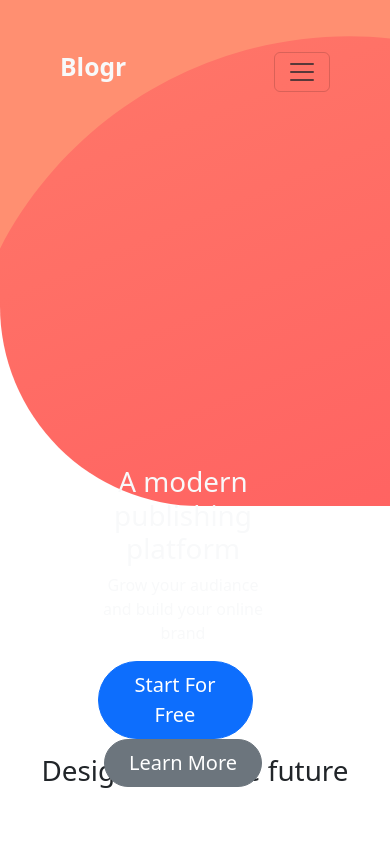
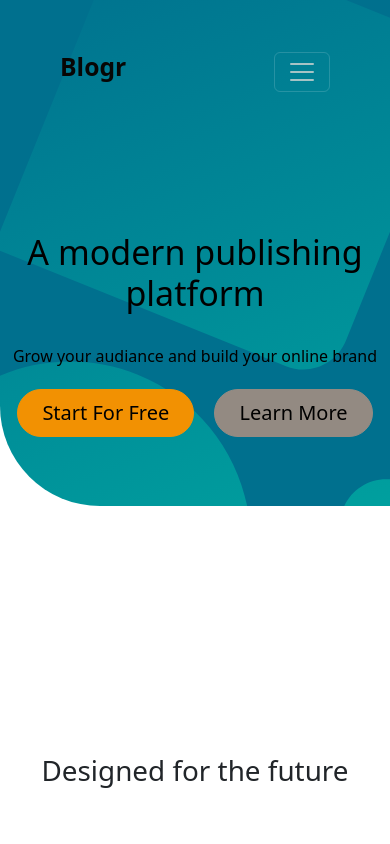
Before and after one commit to fleury-v/site-design, a website: page index.html in a window 390 px wide. Shown: the top 844 px of the page. Drawn offline with nearby package versions, Linux system fonts and the light colour scheme.

Commit message:
Modification du header en responsive

```diff
--- a/index.html
+++ b/index.html
@@ -73,8 +73,8 @@
     <section>
       <div class="container">
         <div class="row">
-          <div class="col-6 justify-content-center align-items-center">
-            <div class="position-relative top-100 start-50 text-light text-center title-subtitle">
+          <div class="col-sm-10 col-md-6 justify-content-center align-items-center">
+            <div class="text-center title-subtitle">
               <h1> A modern publishing platform </h1>
               <p> Grow your audiance and build your online brand </p>
               <button type="button" class="btn btn-primary btn-lg me-3 rounded-pill px-4">Start For Free</button>
--- a/scss/style.scss
+++ b/scss/style.scss
@@ -31,6 +31,9 @@ header section {
 }
 
 .title-subtitle {
+  position: relative;
+  top: 100px;
+  left: 360px;
   z-index: 1;
 }
 
@@ -44,6 +47,7 @@ form .login,
 main section p {
   line-height: 3em;
 }
+
 main .article {
   position: relative;
   top: 86px;
@@ -85,23 +89,28 @@ section.pattern-circles img {
   top: -40%;
   left: 13.5%;
 }
+
 section.pattern-circles .article_pattern-circles {
   margin-top: 80px;
 }
+
 section.pattern-circles p {
   width: 60%;
   text-align: justify;
 }
+
 section.laptop-desktop {
   background-image: url("../img/illustration-laptop-desktop.svg");
   background-repeat: no-repeat;
   background-position-x: -27.5%;
   min-height: 882px;
 }
+
 section.laptop-desktop .article {
   position: relative;
   top: 185px;
 }
+
 section.laptop-desktop .article p {
   width: 80%;
   text-align: justify;
@@ -132,3 +141,30 @@ footer li:first-child {
   position: relative;
   bottom: 17px;
 }
+
+// RESPONSIVE WEB DESIGN
+@media screen and (max-width: 576px) {
+  header {
+    background-image: url("../img/bg-pattern-intro.svg");
+    background-size: 1459px;
+    background-repeat: no-repeat;
+    background-position-y: 32%;
+    background-position-x: 36%;
+    filter: invert(70);
+    height: 60vh;
+    border-bottom-left-radius: 100px;
+  }
+
+  .title-subtitle {
+    position: static;
+  }
+
+  .title-subtitle h1 {
+    margin: 89px 0 30px 0;
+    font-size: 34px;
+  }
+
+  .title-subtitle p {
+    margin-bottom: 21px;
+  }
+}
```
Also changed, not shown: maquettes/bg-pattern-intro.html (deleted, +0 -34 lines), css/style.css, 1 other file.
